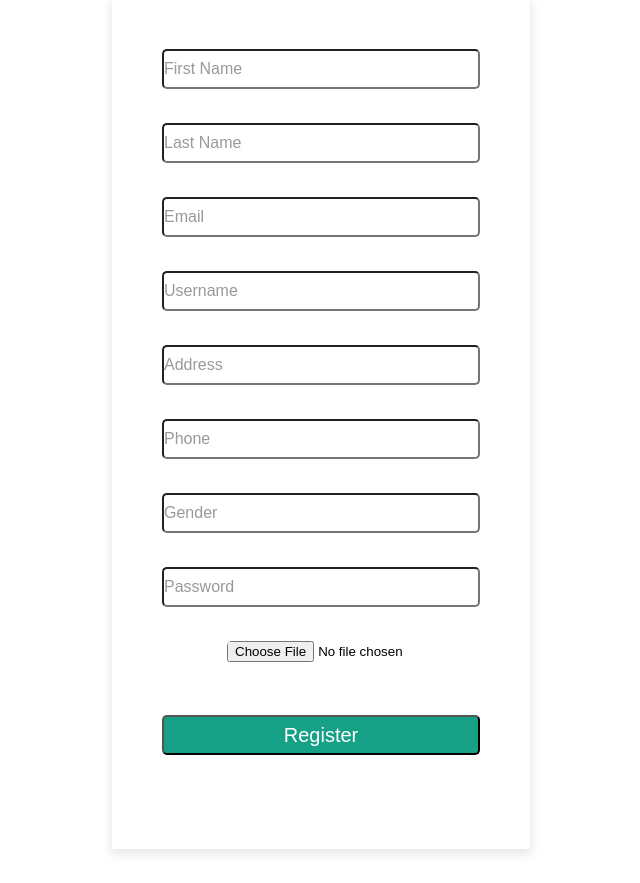
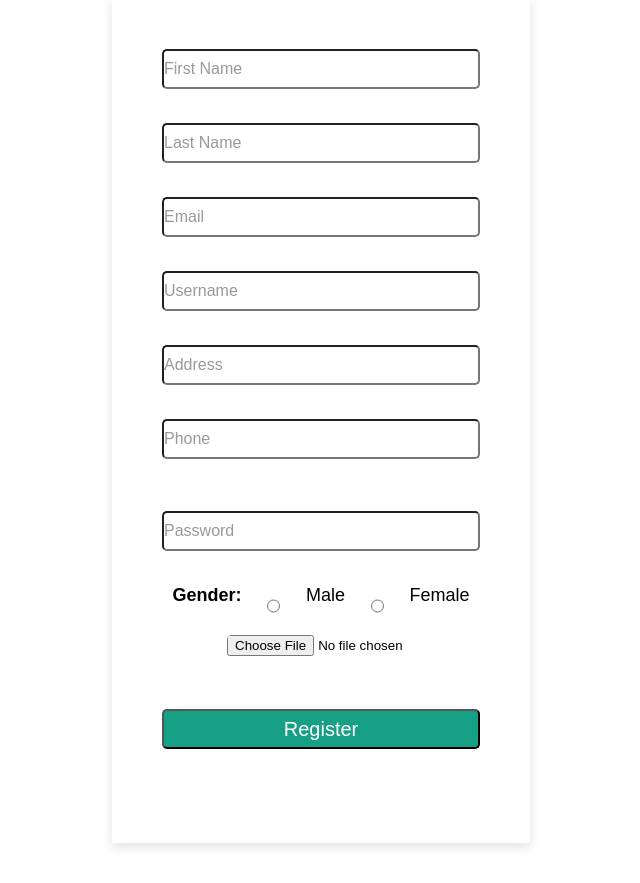
Before and after one commit to mirzahab85/crud-app, a PHP site: page /register.php in a window 1280 px wide. Shown: the part 241-1124 px from the top of the page, without its empty margins (319-959 px from the left). After the commit the page ends 1089 px from the top, so only its background shows below. Run offline with PHP 8.4, Linux system fonts and the light colour scheme.

Commit message:
Validation radio button

```diff
--- a/css/styles.css
+++ b/css/styles.css
@@ -165,6 +165,7 @@ footer {
 }
 
 /* REGISTER */
+
 .registration {
   display: flex;
   flex-direction: column;
@@ -205,3 +206,14 @@ footer {
   color: #fff;
   font-size: 20px;
 }
+
+.registration > form > .gender {
+  display: flex;
+  flex-direction: row;
+  justify-content: space-around;
+  font-size: 18px;
+}
+
+.registration > form > .gender > input[type=radio] {
+  margin: 5px;
+}
--- a/register.php
+++ b/register.php
@@ -62,15 +62,16 @@ if (isset($_POST['Register']))
         $error_email2 = '<p style="color:red"><strong>Invalid e-mail</strong></p>';
     }
 
-    else if (empty($gender))
-    {
-        $error_gender1 = '<p style="color:red"><strong>Please type male or female</strong></p>';
-    }
-
     else if(strlen($_POST['password']) < 6)
     {
       $error_password2 = '<p style="color:red"><strong>Password must contain at least 6 characters.</strong></p>';
     }
+
+    if(empty($_POST['gender'])) {
+        $error_gender = '<p style="color:red"><br><strong>You have select male or female</strong></p>';
+    }
+
+
 
     else
     {
@@ -85,7 +86,7 @@ if (isset($_POST['Register']))
 
         else
         {
-            $sql = "INSERT INTO user (firstname,lastname,username,email,password, address, phone, image,gender) VALUES ('$firstname','$lastname','$username','$email','$password', '$address', '$phone', '$image','$gender')";
+            $sql = "INSERT INTO user (firstname,lastname,username,email,password, address, phone, image,gender) VALUES ('$firstname','$lastname','$username','$email','$password', '$address', '$phone', '$image', '$gender')";
 
             if(move_uploaded_file($_FILES['image']['tmp_name'], $target)) {
               $msg = "Image uploaded successfully";
@@ -102,8 +103,8 @@ if (isset($_POST['Register']))
 
         }
     }
+}
 
-}
 
 ?>
 
@@ -111,7 +112,8 @@ if (isset($_POST['Register']))
 
     <div class="registration">
         <h1>Registration</h1>
-        <form action="register.php" method="post" enctype="multipart/form-data" style="text-align:center;">
+        <form action="<?php echo htmlspecialchars($_SERVER["PHP_SELF"]); ?>" method="post" enctype="multipart/form-data"
+            style="text-align:center;">
             <!-- <label id="icon" for="name"><i class="fas fa-user-circle"></i></label> -->
             <input type="text" name="firstname" id="firstname" placeholder="First Name"
                 value="<?php echo isset($_POST['firstname']) ? $_POST['firstname'] : '' ?>" />
@@ -143,16 +145,25 @@ else if (isset($error_email2)) echo $error_email2 ?>
                 value="<?php echo isset($_POST['phone']) ? $_POST['phone'] : '' ?>" />
             <?php if (isset($error_phone)) echo $error_phone ?>
             <br>
-            <!-- <label id="icon" for="gender"><i class="icon-phone"></i></label> -->
-            <input type="text" name="gender" id="gender" placeholder="Gender"
-                value="<?php echo isset($_POST['gender']) ? $_POST['gender'] : '' ?>" />
-            <?php if (isset($error_gender1)) echo $error_gender1 ?>
+
             <br>
             <!-- <label id="icon" for="name"><i class="icon-shield"></i></label> -->
             <input type="password" name="password" id="password" placeholder="Password"
                 value="<?php echo isset($_POST['password']) ? $_POST['password'] : '' ?>" />
             <?php if (isset($error_password1)) echo $error_password1; else if (isset($error_password2)) echo $error_password2; ?>
             <br>
+
+            <div class="gender">
+                <strong>Gender:</strong>
+                <input type="radio" name="gender"
+                    value="<?php echo isset($_POST['gender[]']) ? $_POST['gender[]'] : '' ?>" />Male</input><br>
+                <input type="radio" name="gender"
+                    value="<?php echo isset($_POST['gender[]']) ? $_POST['gender[]'] : '' ?>">Female</input><br>
+                <?php if (isset($error_gender)) echo $error_gender; else if (isset($error_gender)) echo $error_gender; ?>
+
+                <br>
+            </div>
+
             <input type="hidden" name="size" value="1000000">
             <input type="file" name="image" style="margin-left:65px;">
             <?php if (isset($image_error)) echo $image_error; ?>
```
Also changed, not shown: index.php (+11 -9 lines), images/icon2.png (added), images/image2.png (added), images/image4.png (added), images/image5.png (added), images/image6.png (added).
